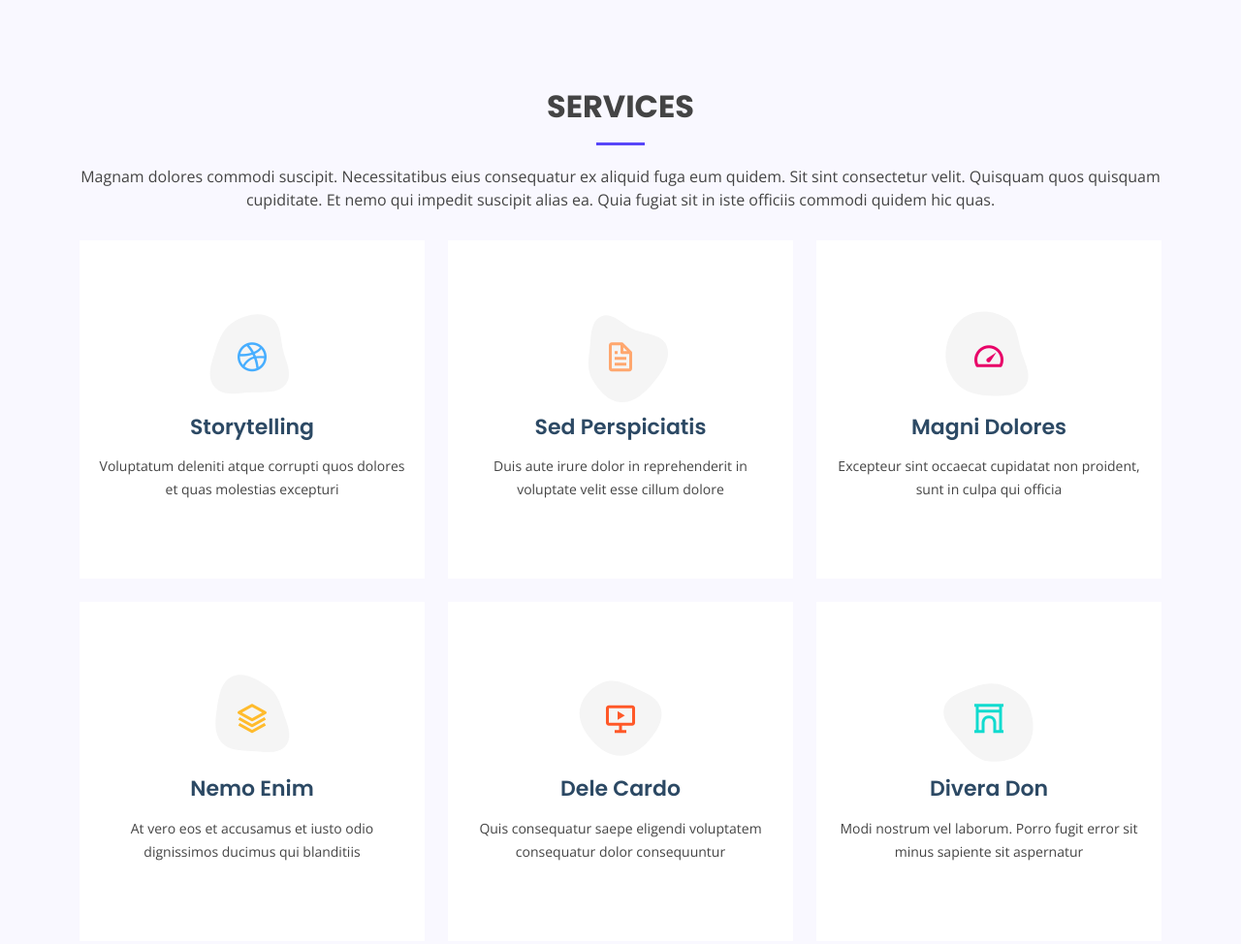
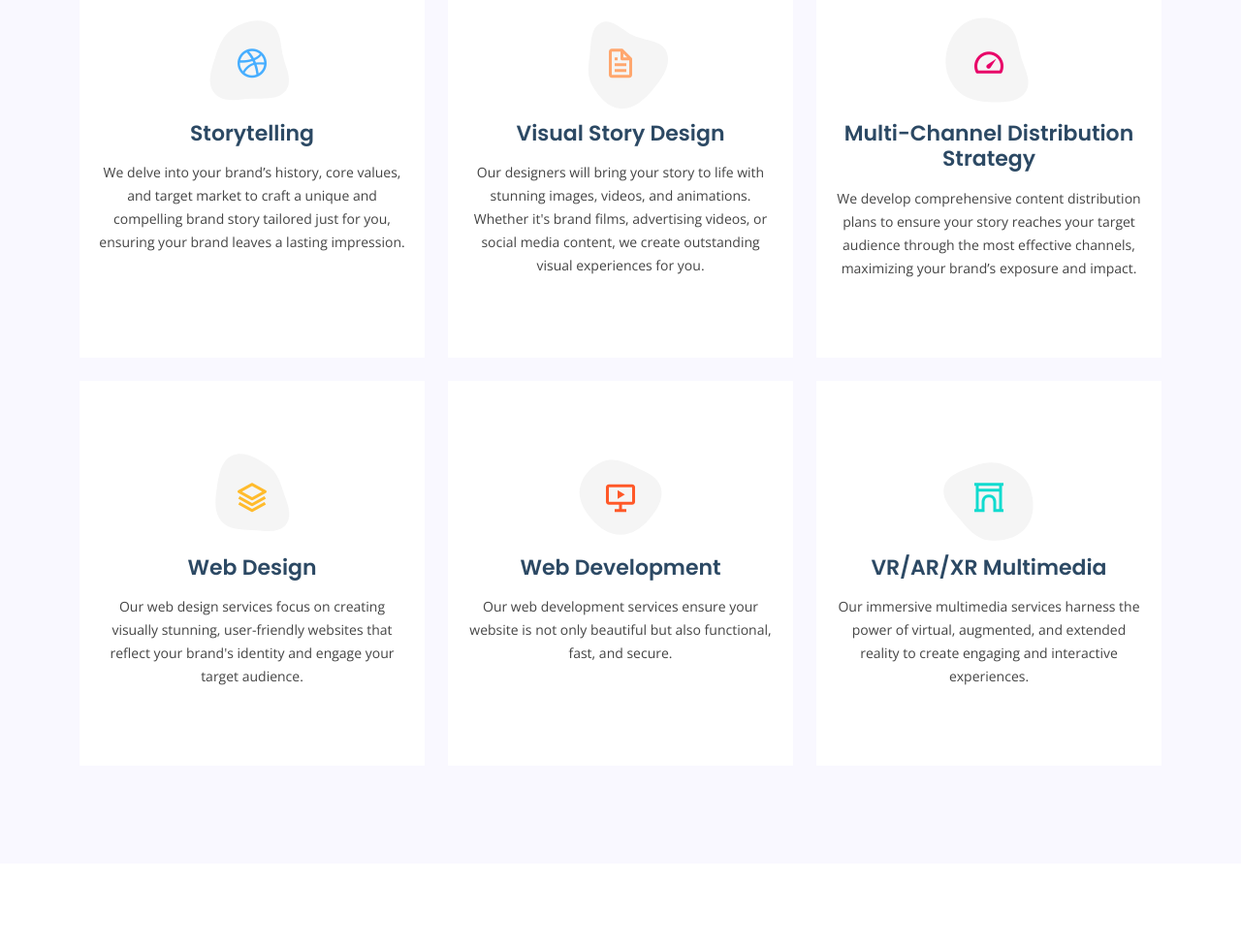
Before and after one commit to yuan00611/storytobe_t, a plain HTML site: page index.html in a window 1280 px wide. Shown: the part 1660-2634 px from the top of the page at 97% size. Drawn offline with nearby package versions, Linux system fonts and the light colour scheme.

Commit message:
add some content

```diff
--- a/index.html
+++ b/index.html
@@ -148,25 +148,24 @@
               class="col-lg-6 pt-4 pt-lg-0 order-2 order-lg-1 content"
               data-aos="fade-right"
             >
-              <h3>Voluptatem dignissimos provident quasi corporis</h3>
+              <h3>We help you create the best story of your dream</h3>
               <p class="fst-italic">
-                Lorem ipsum dolor sit amet, consectetur adipiscing elit, sed do
-                eiusmod tempor incididunt ut labore et dolore magna aliqua.
+                Story, the superpower of the human. Story to be, we help you
+                create the best story of your dream
               </p>
               <ul>
                 <li>
-                  <i class="bi bi-check-circle"></i> Ullamco laboris nisi ut
-                  aliquip ex ea commodo consequat.
+                  <i class="bi bi-check-circle"></i> We will accompany you to
+                  figure out what it the best part of your story and polish it.
                 </li>
                 <li>
-                  <i class="bi bi-check-circle"></i> Duis aute irure dolor in
-                  reprehenderit in voluptate velit.
+                  <i class="bi bi-check-circle"></i> Based on the story, we give
+                  you the best match design of your story and tailor it as your
+                  need.
                 </li>
                 <li>
-                  <i class="bi bi-check-circle"></i> Ullamco laboris nisi ut
-                  aliquip ex ea commodo consequat. Duis aute irure dolor in
-                  reprehenderit in voluptate trideta storacalaperda mastiro
-                  dolore eu fugiat nulla pariatur.
+                  <i class="bi bi-check-circle"></i> Based on your need, we can
+                  also consider about the development project.
                 </li>
               </ul>
               <!-- <a href="#" class="read-more"
@@ -179,7 +178,7 @@
       <!-- End About Section -->
 
       <!-- ======= Counts Section ======= -->
-      <section id="counts" class="counts">
+      <!-- <section id="counts" class="counts">
         <div class="container">
           <div class="row counters">
             <div class="col-lg-3 col-6 text-center">
@@ -223,7 +222,7 @@
             </div>
           </div>
         </div>
-      </section>
+      </section> -->
       <!-- End Counts Section -->
 
       <!-- ======= Services Section ======= -->
@@ -231,12 +230,12 @@
         <div class="container" data-aos="fade-up">
           <div class="section-title">
             <h2>Services</h2>
-            <p>
+            <!-- <p>
               Magnam dolores commodi suscipit. Necessitatibus eius consequatur
               ex aliquid fuga eum quidem. Sit sint consectetur velit. Quisquam
               quos quisquam cupiditate. Et nemo qui impedit suscipit alias ea.
               Quia fugiat sit in iste officiis commodi quidem hic quas.
-            </p>
+            </p> -->
           </div>
 
           <div class="row gy-4">
@@ -264,8 +263,9 @@
                 </div>
                 <h4><a href="">Storytelling</a></h4>
                 <p>
-                  Voluptatum deleniti atque corrupti quos dolores et quas
-                  molestias excepturi
+                  We delve into your brand’s history, core values, and target
+                  market to craft a unique and compelling brand story tailored
+                  just for you, ensuring your brand leaves a lasting impression.
                 </p>
               </div>
             </div>
@@ -292,10 +292,12 @@
                   </svg>
                   <i class="bx bx-file"></i>
                 </div>
-                <h4><a href="">Sed Perspiciatis</a></h4>
+                <h4><a href="">Visual Story Design</a></h4>
                 <p>
-                  Duis aute irure dolor in reprehenderit in voluptate velit esse
-                  cillum dolore
+                  Our designers will bring your story to life with stunning
+                  images, videos, and animations. Whether it's brand films,
+                  advertising videos, or social media content, we create
+                  outstanding visual experiences for you.
                 </p>
               </div>
             </div>
@@ -322,10 +324,12 @@
                   </svg>
                   <i class="bx bx-tachometer"></i>
                 </div>
-                <h4><a href="">Magni Dolores</a></h4>
+                <h4><a href="">Multi-Channel Distribution Strategy</a></h4>
                 <p>
-                  Excepteur sint occaecat cupidatat non proident, sunt in culpa
-                  qui officia
+                  We develop comprehensive content distribution plans to ensure
+                  your story reaches your target audience through the most
+                  effective channels, maximizing your brand’s exposure and
+                  impact.
                 </p>
               </div>
             </div>
@@ -352,10 +356,11 @@
                   </svg>
                   <i class="bx bx-layer"></i>
                 </div>
-                <h4><a href="">Nemo Enim</a></h4>
+                <h4><a href="">Web Design</a></h4>
                 <p>
-                  At vero eos et accusamus et iusto odio dignissimos ducimus qui
-                  blanditiis
+                  Our web design services focus on creating visually stunning,
+                  user-friendly websites that reflect your brand's identity and
+                  engage your target audience.
                 </p>
               </div>
             </div>
@@ -382,10 +387,10 @@
                   </svg>
                   <i class="bx bx-slideshow"></i>
                 </div>
-                <h4><a href="">Dele Cardo</a></h4>
+                <h4><a href="">Web Development</a></h4>
                 <p>
-                  Quis consequatur saepe eligendi voluptatem consequatur dolor
-                  consequuntur
+                  Our web development services ensure your website is not only
+                  beautiful but also functional, fast, and secure.
                 </p>
               </div>
             </div>
@@ -412,10 +417,11 @@
                   </svg>
                   <i class="bx bx-arch"></i>
                 </div>
-                <h4><a href="">Divera Don</a></h4>
+                <h4><a href="">VR/AR/XR Multimedia</a></h4>
                 <p>
-                  Modi nostrum vel laborum. Porro fugit error sit minus sapiente
-                  sit aspernatur
+                  Our immersive multimedia services harness the power of
+                  virtual, augmented, and extended reality to create engaging
+                  and interactive experiences.
                 </p>
               </div>
             </div>
```
Also changed, not shown: 1 other file.
